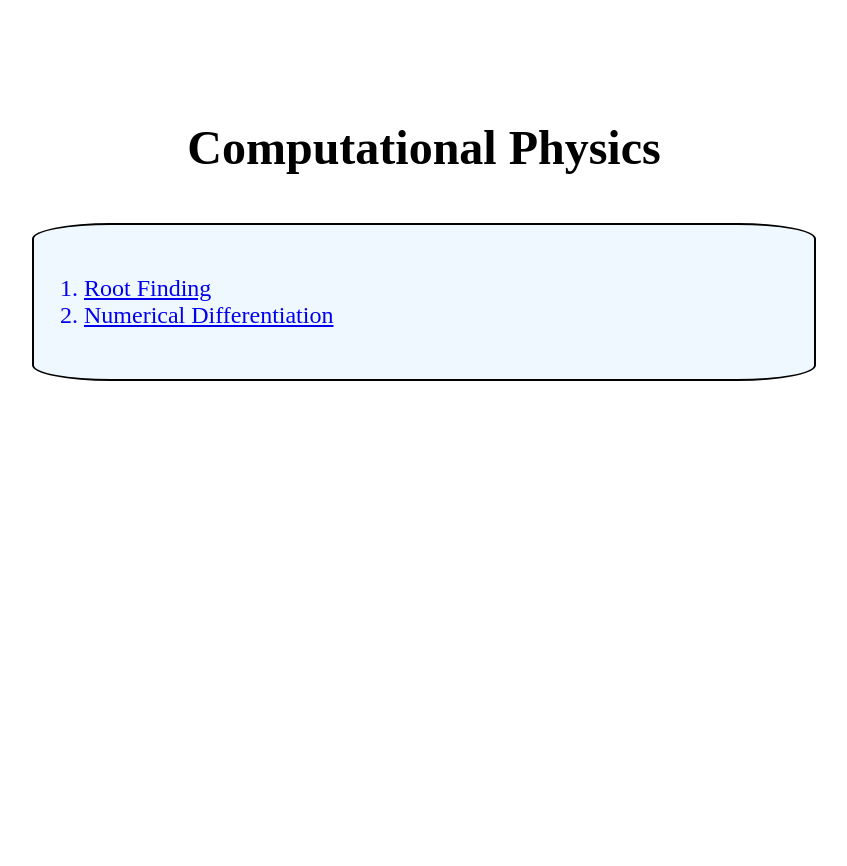
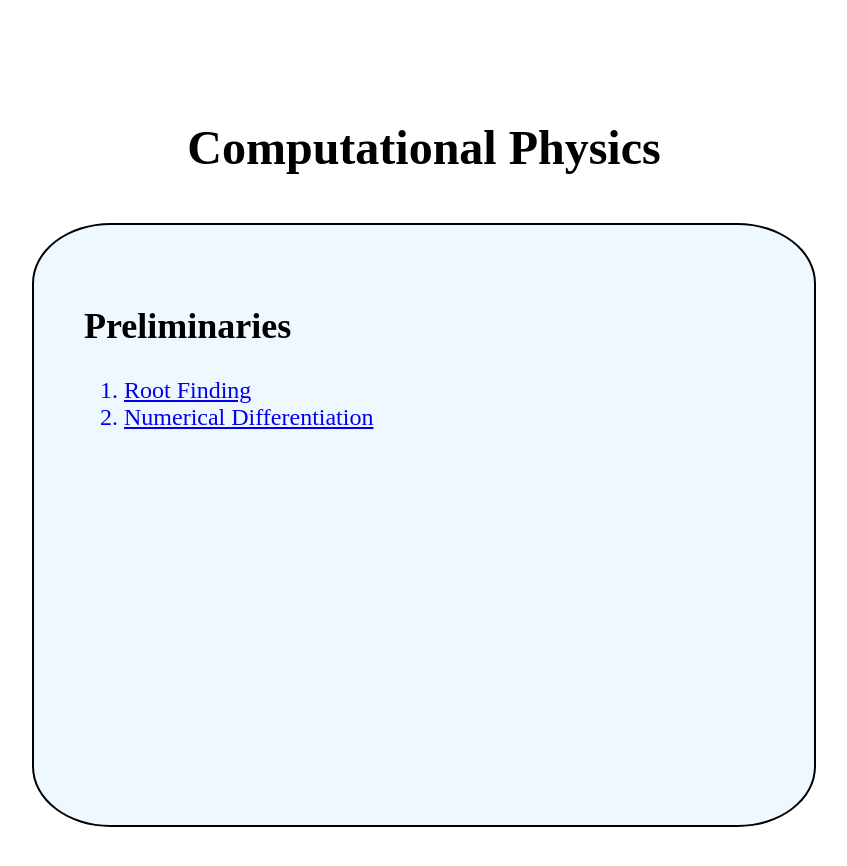
Before and after one commit to JaydevSR/computaional-physics-notes, a plain HTML site: page index.html in a window 1280 px wide. Shown: the whole page, without its empty margins (216-1063 px from the left). Before the commit the page ends 800 px from the top, so only its background shows below. Drawn offline with Linux system fonts and the light colour scheme.

Commit message:
modify toc

```diff
--- a/index.html
+++ b/index.html
@@ -10,7 +10,9 @@
     <body>
         <div class="contents">
             <h1 class=heading">Computational Physics</h1>
-            <ol class="toc">
+            <div class="toc">
+                <h2>Preliminaries</h2>
+                <ol class="">
                     <a href="./1-root-finding/">
                         <li>Root Finding</li>
                     </a>
@@ -19,5 +21,6 @@
                     </a>
                 </ol>
             </div>
+        </div>
     </body>
 </html>
--- a/styles.css
+++ b/styles.css
@@ -9,6 +9,7 @@
     border-radius: 10%;
     background-color: aliceblue;
     padding: 50px;
+    min-height: 500px;
 }
 
 .contents .toc ul li {
```
Lines whose indentation alone changed are shown as unchanged.
